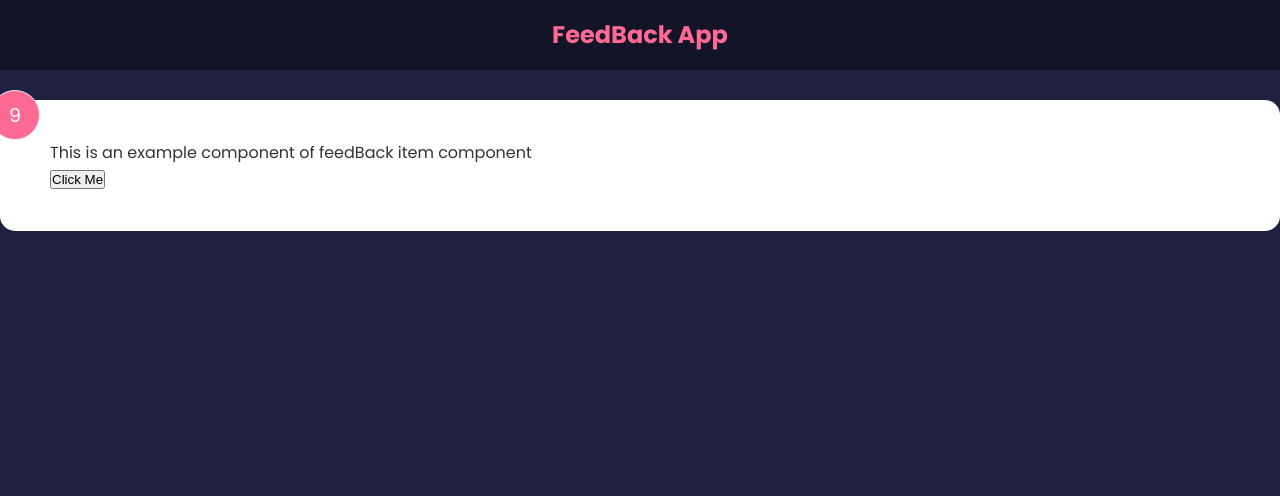
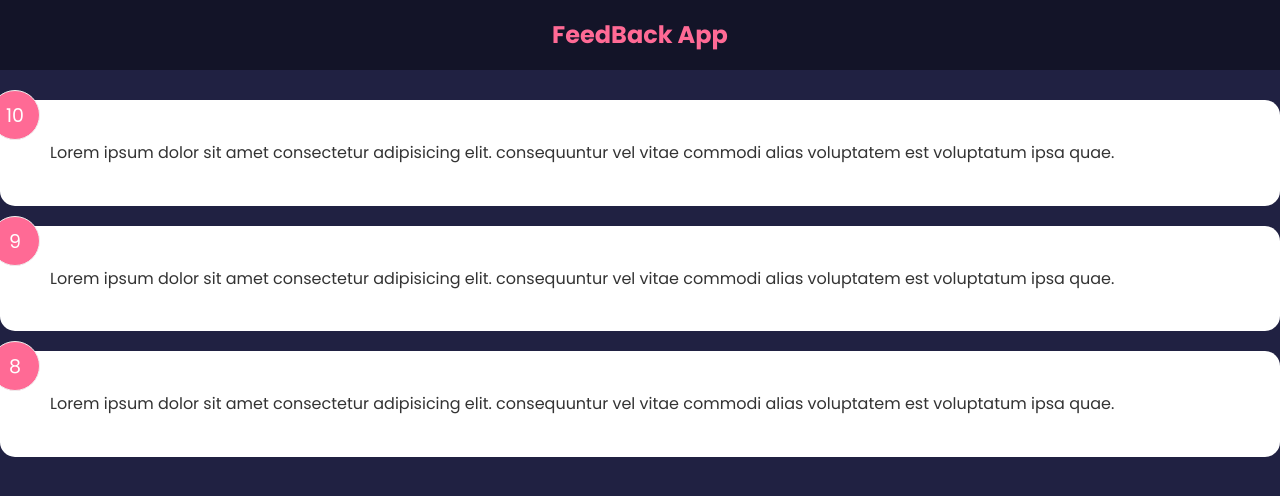
Before and after one commit to mvssgupta/feedback-form-app, a React (Create React App) app: page / in a window 1280 px wide. Shown: the top 496 px of the page. Built offline with nearby package versions, Linux system fonts and the light colour scheme.

Commit message:
Added card and feedbackList components

```diff
--- a/src/App.js
+++ b/src/App.js
@@ -1,13 +1,19 @@
 //* This the main component also known as root component
 import React from "react";
-import FeedbackItem from "./components/FeedbackItem";
+import { useState } from "react";
+import FeedbackList from "./components/FeedbackList";
 import HeaderComponent from "./components/HeaderComponent";
+import feedBackData from "./data/feedBackData";
+
 function App() {
+  const [feedback, setFeedback] = useState(feedBackData)
   return (
     <div>
       {/* we can pass arguments to the below header component */}
       <HeaderComponent></HeaderComponent>
-      <FeedbackItem></FeedbackItem>
+      <div>
+      <FeedbackList feedback = {feedback}></FeedbackList>
+      </div>
     </div>
   );
 }
--- a/src/components/FeedbackItem.jsx
+++ b/src/components/FeedbackItem.jsx
@@ -1,24 +1,34 @@
 import React from "react";
-import {useState} from "react";
-function FeedbackItem() {
-  const [rating, setRating] = useState(9)
-  const [text, setText] = useState("This is an example component of feedBack item component")
+// import {useState} from "react";
+import PropTypes from "prop-types";
+import Card from "./shared/Card";
+
+function FeedbackItem({item}) {
+
+  //*the below values are hard coded , we have to make it dynamic
+  // const [rating, setRating] = useState(9)
+  // const [text, setText] = useState("This is an example component of feedBack item component")
 
   //*we can create a click event and trigger this function when ever it was clicked
-  const useClick = () => {
-    setRating((prev)=>{
-      return prev+1;
-    });
-    setText("text changed");
-  }
+  // const useClick = () => {
+  //   //*here we are the previous value and returning it by incrementing by 1
+  //   setRating((prev)=>{
+  //     return prev+1;
+  //   });
+  //   setText("text changed");
+  // }
 
   return (
-    <div className="card">
-      <div className="num-display">{rating}</div>
-      <div className="text-display">{text}</div>
-      <button onClick = {useClick}>Click Me</button>
-    </div>
+    <Card>
+      <div className="num-display">{item.rating}</div>
+      <div className="text-display">{item.text}</div>
+      {/* <button onClick = {useClick}>Click Me</button> */}
+    </Card>
   );
 }
 
+FeedbackItem.propTypes = {
+  item : PropTypes.object.isRequired,
+}
+
 export default FeedbackItem;
--- /dev/null
+++ b/src/components/FeedbackList.jsx
@@ -0,0 +1,34 @@
+import React from 'react'
+import PropTypes from 'prop-types'
+import FeedbackItem from './FeedbackItem'
+
+function feedbackList({feedback}) {
+    if(!feedback || feedback.length === 0) {
+        return <p>No feedBack</p>
+    }
+
+  return (
+  <div className="feedback-list">
+    {
+        feedback.map((item) => (
+        <FeedbackItem key={item.id} item={item}></FeedbackItem>
+    ))}
+  </div>
+  )
+}
+
+feedbackList.propTypes = {
+    //* we can set it to array
+    // feedback : PropTypes.array,
+
+    //* Or to be more specific we can do as below
+    feedback : PropTypes.arrayOf(
+        PropTypes.shape({
+            id : PropTypes.number.isRequired,
+            text : PropTypes.string.isRequired,
+            rating : PropTypes.number.isRequired,
+        })
+    )
+}
+
+export default feedbackList
--- /dev/null
+++ b/src/components/shared/Card.jsx
@@ -0,0 +1,20 @@
+import React from "react";
+import PropTypes from "prop-types";
+
+function Card({ children, reverse }) {
+  return (
+    //*here we use conditional styling to change the color and backgroung color of the card
+    <div className={`card ${reverse && "reverse"}`}>{children}</div>
+  );
+}
+
+Card.defaultProps = {
+  reverse: false,
+};
+
+Card.propTypes = {
+  children: PropTypes.node.isRequired,
+  reverse: PropTypes.bool,
+};
+
+export default Card;
--- /dev/null
+++ b/src/data/feedBackData.js
@@ -0,0 +1,19 @@
+const feedBackData = [
+    {
+        id: 1,
+        rating: 10,
+        text: 'Lorem ipsum dolor sit amet consectetur adipisicing elit. consequuntur vel vitae commodi alias voluptatem est voluptatum ipsa quae.',
+      },
+      {
+        id: 2,
+        rating: 9,
+        text: 'Lorem ipsum dolor sit amet consectetur adipisicing elit. consequuntur vel vitae commodi alias voluptatem est voluptatum ipsa quae.',
+      },
+      {
+        id: 3,
+        rating: 8,
+        text: 'Lorem ipsum dolor sit amet consectetur adipisicing elit. consequuntur vel vitae commodi alias voluptatem est voluptatum ipsa quae.',
+      },
+]
+
+export default feedBackData
```
